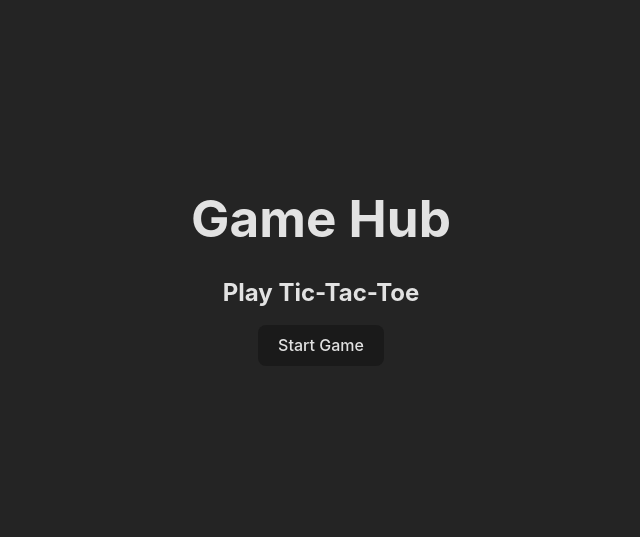
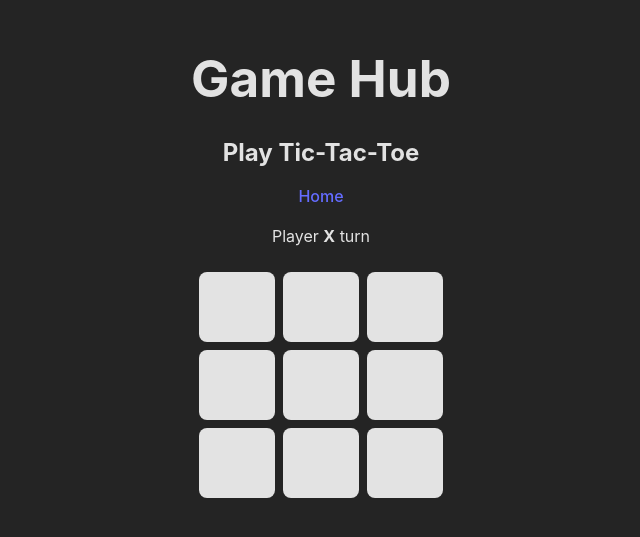
Before and after one commit to daniArbesu/Proyecto-6-Hub-Juegos, a React (Vite) app: page /tictactoe in a window 1280 px wide. Shown: the part 139-676 px from the top of the page, without its empty margins (319-959 px from the left). Built offline with nearby package versions, Linux system fonts and the light colour scheme.

Commit message:
feat: add dialog for winner or draw

```diff
--- a/package.json
+++ b/package.json
@@ -14,6 +14,7 @@
     "@testing-library/jest-dom": "^5.16.5",
     "@testing-library/react": "^14.0.0",
     "@vitest/ui": "^0.29.1",
+    "canvas-confetti": "^1.6.0",
     "react": "^18.2.0",
     "react-dom": "^18.2.0",
     "react-router-dom": "^6.8.1",
--- a/src/components/TTTBoard/index.jsx
+++ b/src/components/TTTBoard/index.jsx
@@ -1,19 +1,20 @@
-import { useState, useEffect, useRef } from 'react';
-import { INITIAL_BOARD, PLAYERS } from '../../constants';
-import gameOver, { randomPlayer } from '../../utils/tictactoe';
+import confetti from 'canvas-confetti';
+import { useState, useRef } from 'react';
+import { INITIAL_BOARD, PLAYERS } from '../../constants/tictactoe';
+import checkWinner, { checkDraw, randomPlayer } from '../../utils/tictactoe';
+import WinnerModal from '../WinnerModal';
 import { TTTBoardWrapper, TTTButton } from './styles';
 
 function TTTBoard() {
   const [board, setBoard] = useState(INITIAL_BOARD);
   const turn = useRef(randomPlayer());
-  const [isGameOver, setIsGameOver] = useState(false);
+  const winner = useRef(null);
 
-  useEffect(() => {
-    // everytime there's a user input we check if the game is over
-    if (gameOver(board)) {
-      setIsGameOver(!isGameOver);
-    }
-  }, [board]);
+  const resetGame = () => {
+    setBoard(INITIAL_BOARD);
+    turn.current = randomPlayer();
+    winner.current = null;
+  };
 
   const handleBoardChange = (id) => {
     const player = turn.current;
@@ -21,11 +22,22 @@ function TTTBoard() {
     const isCellEmpty = !board[row][column];
 
     if (isCellEmpty) {
+      // set new board
       const newBoard = structuredClone(board);
       newBoard[row][column] = player;
       setBoard(newBoard);
+      // change turn
       const newTurn = player === PLAYERS.X ? PLAYERS.O : PLAYERS.X;
       turn.current = newTurn;
+      // check for winner
+      const newWinner = checkWinner(newBoard, player);
+      if (newWinner) {
+        confetti();
+        winner.current = newWinner;
+      } else if (checkDraw(newBoard)) {
+        // check if there was a draw
+        winner.current = 'draw';
+      }
     }
   };
 
@@ -37,7 +49,7 @@ function TTTBoard() {
             id={`${rowIndex}-${columnIndex}`}
             // eslint-disable-next-line react/no-array-index-key
             key={`${rowIndex}-${columnIndex}`}
-            disabled={isGameOver}
+            disabled={!!winner.current}
             onClick={(e) => handleBoardChange(e.target.id)}
           >
             {board[rowIndex][columnIndex]}
@@ -51,10 +63,8 @@ function TTTBoard() {
 
   return (
     <div>
-      {isGameOver ? (
-        <h2>
-          Player <b>{turn.current}</b> Won!!
-        </h2>
+      {winner.current ? (
+        <WinnerModal winner={winner.current} resetGame={resetGame} />
       ) : (
         <p>
           Player <b>{turn.current}</b> turn
--- /dev/null
+++ b/src/components/WinnerModal.jsx
@@ -0,0 +1,35 @@
+/* eslint-disable react/prop-types */
+import styled from 'styled-components';
+
+const Modal = styled.dialog`
+  display: flex;
+  flex-direction: column;
+  justify-content: center;
+  padding: 30px;
+  border-radius: 8px;
+  border: 1px solid #888;
+  background-color: #ffffffe2;
+
+  ::backdrop {
+    background: rgba(0, 0, 0, 0.655);
+  }
+`;
+
+function WinnerModal({ winner, resetGame }) {
+  const text = winner === 'draw' ? "There's a draw :(" : `Player ${winner} won!!`;
+
+  const handleReset = () => {
+    resetGame();
+  };
+
+  return (
+    <Modal open>
+      <h2>{text}</h2>
+      <button type="button" onClick={handleReset}>
+        Restart Game
+      </button>
+    </Modal>
+  );
+}
+
+export default WinnerModal;
--- a/src/constants/index.js
+++ b/src/constants/index.js
@@ -1,17 +1,3 @@
-// Constants for the Tic-Tac-Toe Game
-// separate players from game logic
-export const PLAYERS = {
-  X: 'X',
-  O: 'O'
-};
-
-// initial board
-export const INITIAL_BOARD = [
-  [null, null, null],
-  [null, null, null],
-  [null, null, null]
-];
-
 // Constants for the Hangman Game
 export const PLAY_WORDS = ['car', 'house', 'monkey', 'shark'];
 export const MAX_TRIALS = 10;
--- /dev/null
+++ b/src/constants/tictactoe.js
@@ -0,0 +1,31 @@
+// Constants for the Tic-Tac-Toe Game
+// separate players from game logic
+export const PLAYERS = {
+  X: 'X',
+  O: 'O'
+};
+
+// initial board
+export const INITIAL_BOARD = [
+  [null, null, null],
+  [null, null, null],
+  [null, null, null]
+];
+
+export const WINNER_BOARDS_ROW_TEST = [
+  [
+    ['X', 'X', 'X'],
+    ['O', 'O', null],
+    [null, null, null]
+  ],
+  [
+    ['X', 'O', 'O'],
+    ['X', 'X', 'X'],
+    [null, null, null]
+  ],
+  [
+    ['X', 'O', 'O'],
+    [null, null, null],
+    ['X', 'X', 'X']
+  ]
+];
--- a/src/pages/Tictactoe.jsx
+++ b/src/pages/Tictactoe.jsx
@@ -1,19 +1,15 @@
-import { useState } from 'react';
+import { Link } from 'react-router-dom';
 import TTTBoard from '../components/TTTBoard';
 
 function Tictactoe() {
-  const [isStarted, setIsStarted] = useState(false);
-
   return (
-    <div className="tiktaktoe">
+    <section>
       <div className="tiktaktoe-header">
         <h2>Play Tic-Tac-Toe</h2>
-        <button type="button" onClick={() => setIsStarted(!isStarted)}>
-          {isStarted ? 'End Game' : 'Start Game'}
-        </button>
-        {isStarted ? <TTTBoard /> : null}
+        <Link to="/">Home</Link>
+        <TTTBoard />
       </div>
-    </div>
+    </section>
   );
 }
 
--- a/src/utils/tictactoe.js
+++ b/src/utils/tictactoe.js
@@ -1,7 +1,6 @@
-import { PLAYERS } from '../constants';
+import { PLAYERS } from '../constants/tictactoe';
 
 const checkRows = (board) => {
-  if (board.length) {
   const firstRowCheck =
     board[0][0] !== null && board[0][0] === board[0][1] && board[0][1] === board[0][2];
   const secondRowCheck =
@@ -10,12 +9,9 @@ const checkRows = (board) => {
     board[2][0] !== null && board[2][0] === board[2][1] && board[2][1] === board[2][2];
 
   return firstRowCheck || secondRowCheck || thirdRowCheck;
-  }
-  return false;
 };
 
 const checkColumns = (board) => {
-  if (board.length) {
   const firstColumnCheck =
     board[0][0] !== null && board[0][0] === board[1][0] && board[1][0] === board[2][0];
   const secondColumnCheck =
@@ -24,29 +20,25 @@ const checkColumns = (board) => {
     board[0][2] !== null && board[0][2] === board[1][2] && board[1][2] === board[2][2];
 
   return firstColumnCheck || secondColumnCheck || thirdColumnCheck;
-  }
-  return false;
 };
 
 const checkDiagonals = (board) => {
-  if (board.length) {
   const firstDiagonal =
     board[0][0] !== null && board[0][0] === board[1][1] && board[1][1] === board[2][2];
   const secondDiagonal =
     board[0][2] !== null && board[0][2] === board[1][1] && board[1][1] === board[2][0];
 
   return firstDiagonal || secondDiagonal;
-  }
-
-  return false;
 };
 
-const gameOver = (board) => {
+const checkWinner = (board, player) => {
   const wonRows = checkRows(board);
   const wonColumns = checkColumns(board);
   const wonDiagonals = checkDiagonals(board);
-
-  return wonRows || wonColumns || wonDiagonals;
+  if (wonRows || wonColumns || wonDiagonals) {
+    return player;
+  }
+  return null;
 };
 
 export const randomPlayer = () => {
@@ -54,4 +46,10 @@ export const randomPlayer = () => {
   return PLAYERS[keys[Math.floor(keys.length * Math.random())]];
 };
 
-export default gameOver;
+export const checkDraw = (board) => {
+  const simpleArray = board.flat();
+  // check if any square is filled
+  return simpleArray.every((element) => element !== null);
+};
+
+export default checkWinner;
```
Also changed, not shown: 2 other files (tests, documents, lock files or other folders). Lines whose indentation alone changed are shown as unchanged.
